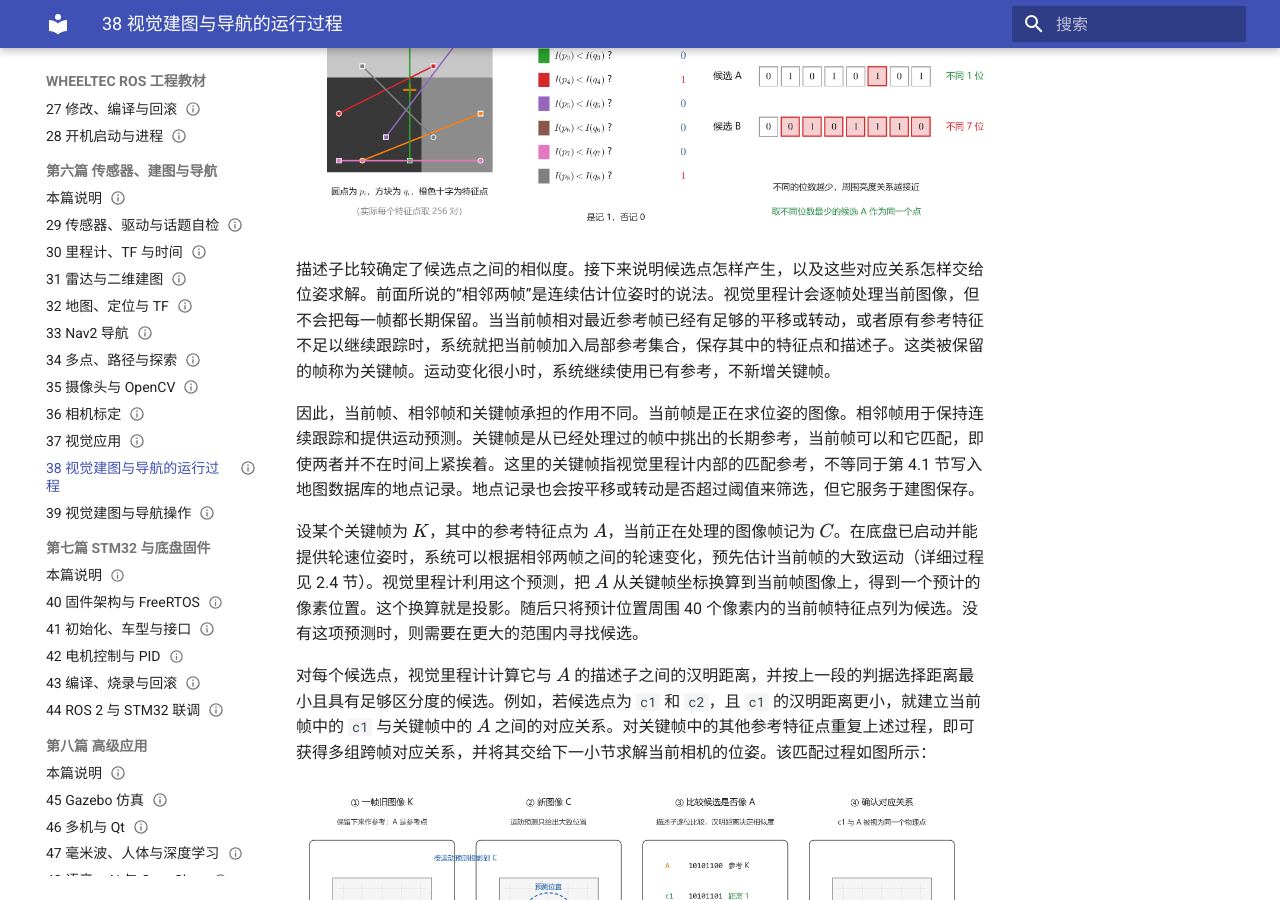
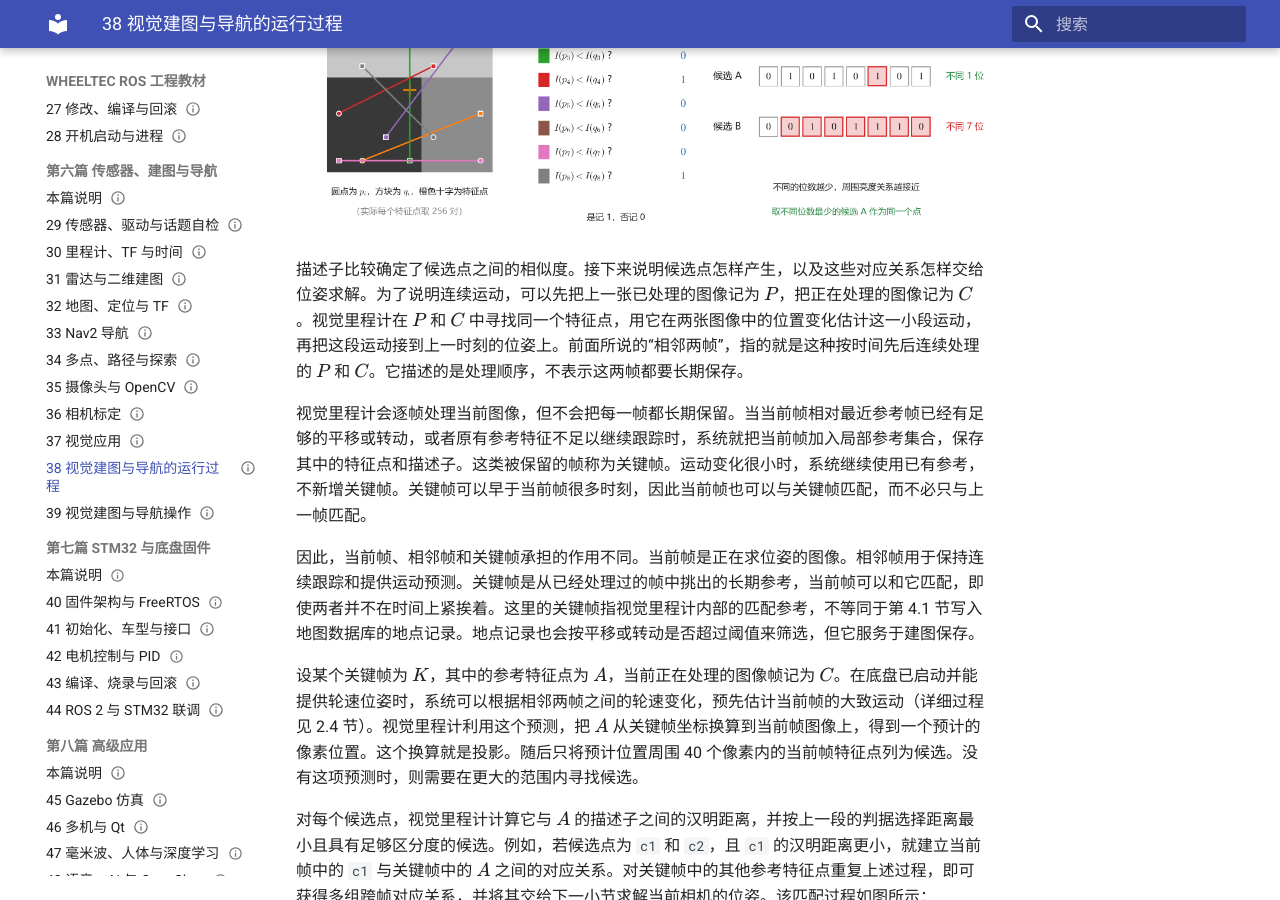
Before and after one commit to EnosElinsa/wheeltec-ros-textbook, an MkDocs documentation site: the page built from docs/06-sensors-navigation/38-visual-runtime.md, in a window 1280 px wide and 900 px high, scrolled down 14307 px. Built offline with MkDocs 1.6.1 and Material for MkDocs 9.7.7, drawn with Linux system fonts in a browser that asks for light colours.

Commit message:
docs: explain adjacent frame matching

```diff
--- a/docs/06-sensors-navigation/38-visual-runtime.md
+++ b/docs/06-sensors-navigation/38-visual-runtime.md
@@ -276,7 +276,9 @@ $$
 
 ![描述与匹配。左：特征点周围按固定的表取 8 对像素。中：每对比较亮度得到 0 或 1。右：与候选逐位对照，不同的位数最少的候选 A 是同一个点](./assets/brief-descriptor.png)
 
-描述子比较确定了候选点之间的相似度。接下来说明候选点怎样产生，以及这些对应关系怎样交给位姿求解。前面所说的“相邻两帧”是连续估计位姿时的说法。视觉里程计会逐帧处理当前图像，但不会把每一帧都长期保留。当当前帧相对最近参考帧已经有足够的平移或转动，或者原有参考特征不足以继续跟踪时，系统就把当前帧加入局部参考集合，保存其中的特征点和描述子。这类被保留的帧称为关键帧。运动变化很小时，系统继续使用已有参考，不新增关键帧。
+描述子比较确定了候选点之间的相似度。接下来说明候选点怎样产生，以及这些对应关系怎样交给位姿求解。为了说明连续运动，可以先把上一张已处理的图像记为 $P$，把正在处理的图像记为 $C$。视觉里程计在 $P$ 和 $C$ 中寻找同一个特征点，用它在两张图像中的位置变化估计这一小段运动，再把这段运动接到上一时刻的位姿上。前面所说的“相邻两帧”，指的就是这种按时间先后连续处理的 $P$ 和 $C$。它描述的是处理顺序，不表示这两帧都要长期保存。
+
+视觉里程计会逐帧处理当前图像，但不会把每一帧都长期保留。当当前帧相对最近参考帧已经有足够的平移或转动，或者原有参考特征不足以继续跟踪时，系统就把当前帧加入局部参考集合，保存其中的特征点和描述子。这类被保留的帧称为关键帧。运动变化很小时，系统继续使用已有参考，不新增关键帧。关键帧可以早于当前帧很多时刻，因此当前帧也可以与关键帧匹配，而不必只与上一帧匹配。
 
 因此，当前帧、相邻帧和关键帧承担的作用不同。当前帧是正在求位姿的图像。相邻帧用于保持连续跟踪和提供运动预测。关键帧是从已经处理过的帧中挑出的长期参考，当前帧可以和它匹配，即使两者并不在时间上紧挨着。这里的关键帧指视觉里程计内部的匹配参考，不等同于第 4.1 节写入地图数据库的地点记录。地点记录也会按平移或转动是否超过阈值来筛选，但它服务于建图保存。
 
```
